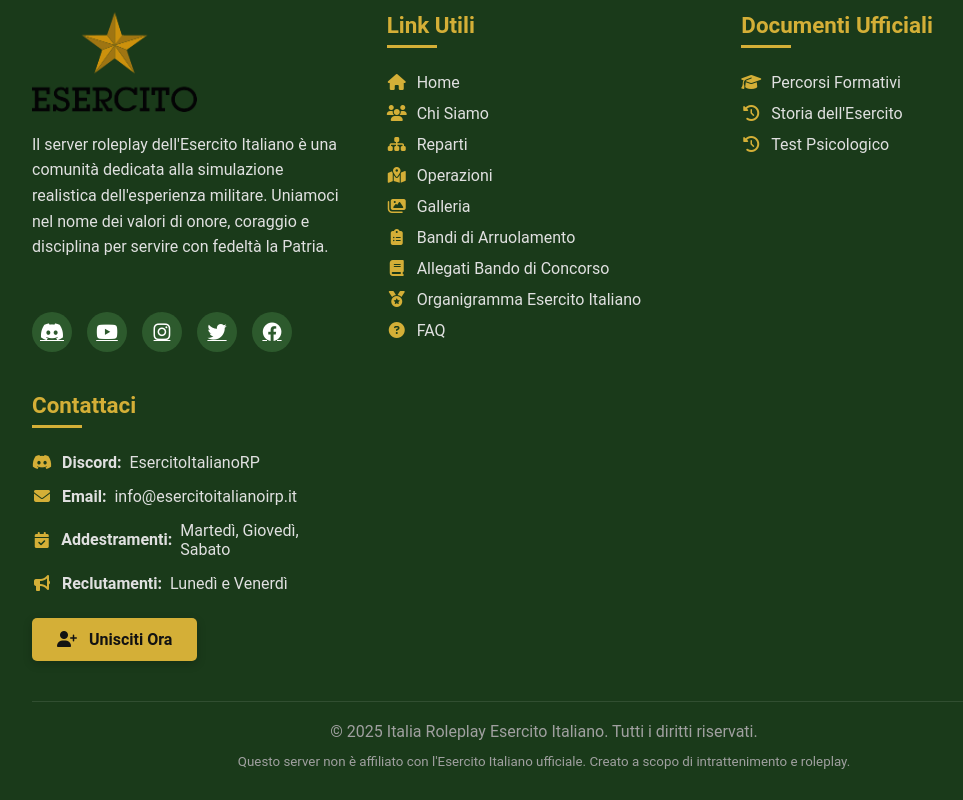
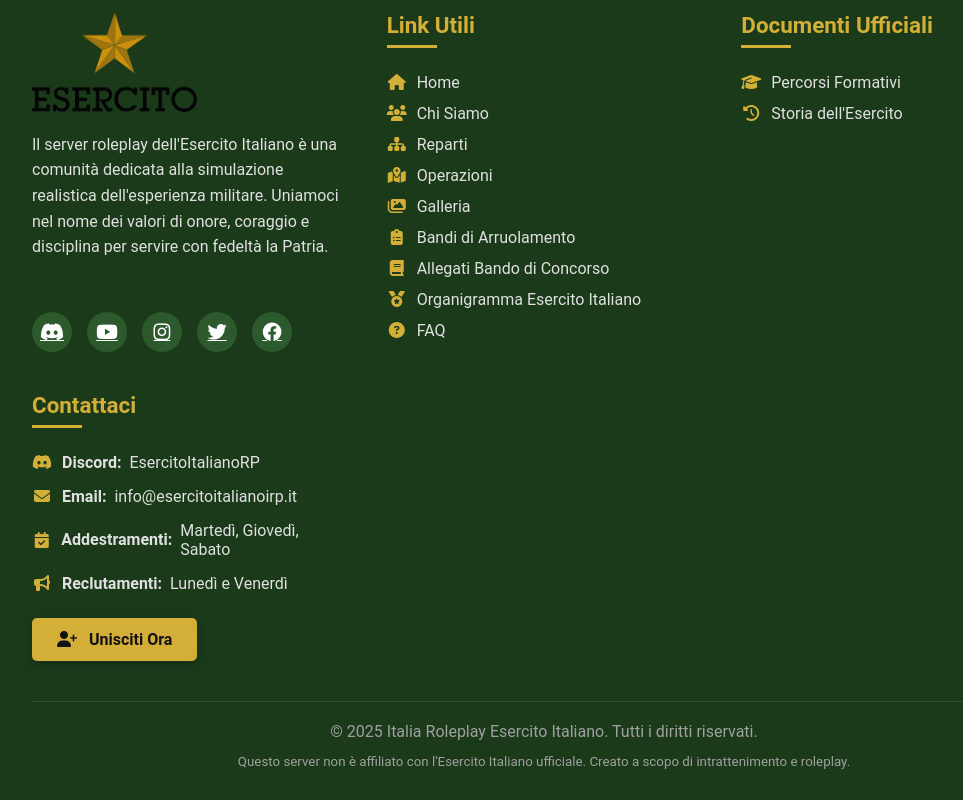
Before and after one commit to sormanilorenzo/esercitoitaliano, a plain HTML site: page EI Minnesota.html in a window 1280 px wide. Shown: the part 1407-2207 px from the top of the page, without its empty margins (96-1059 px from the left). Drawn offline with Linux system fonts and the light colour scheme.

Commit message:
Update EI Minnesota.html

```diff
--- a/EI Minnesota.html
+++ b/EI Minnesota.html
@@ -1103,7 +1103,6 @@
                 <ul>
                     <li><a href="#"><i class="fa-solid fa-graduation-cap"></i> Percorsi Formativi</a></li>
                     <li><a href="#"><i class="fa-solid fa-history"></i> Storia dell'Esercito</a></li>
-                    <li><a href="EI Minnesota.html"><i class="fa-solid fa-history"></i> Test Psicologico</a></li>
                 </ul>
             </div>
 
```
